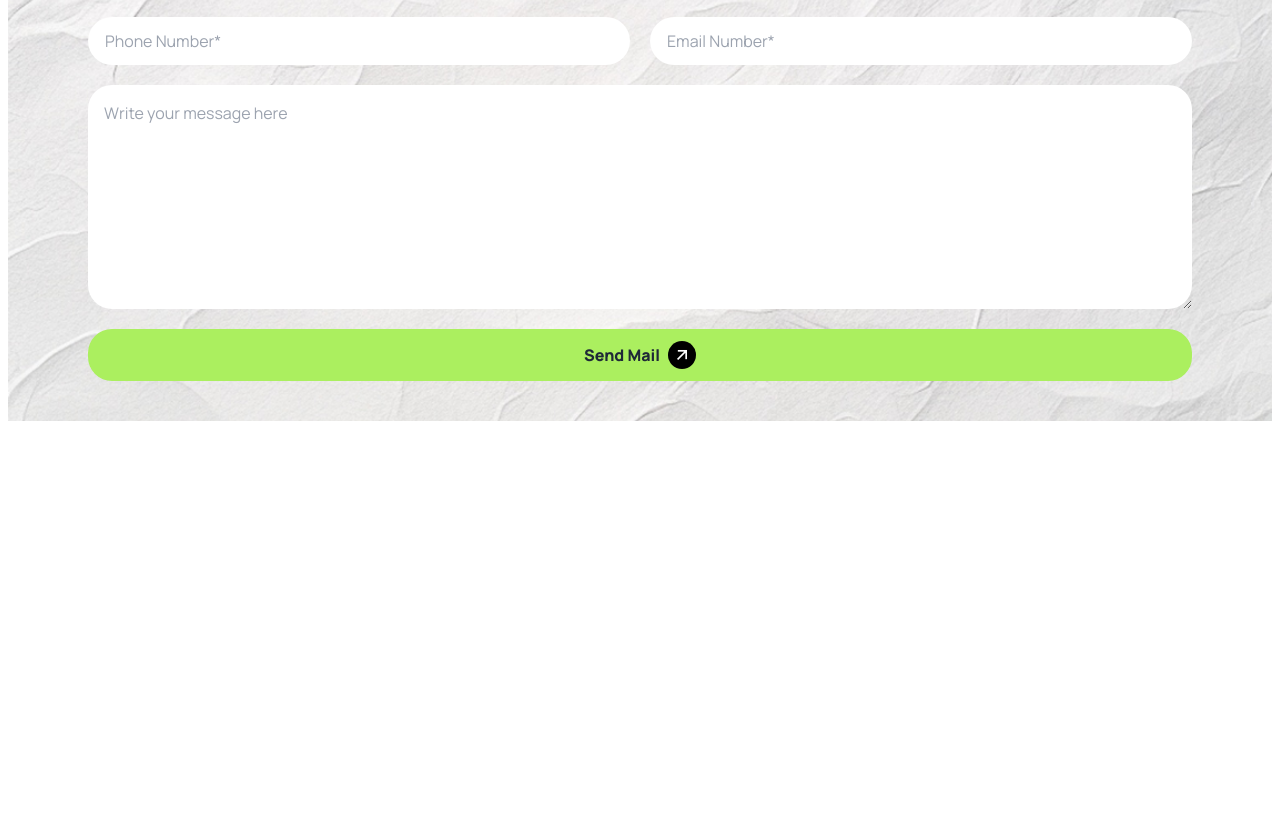
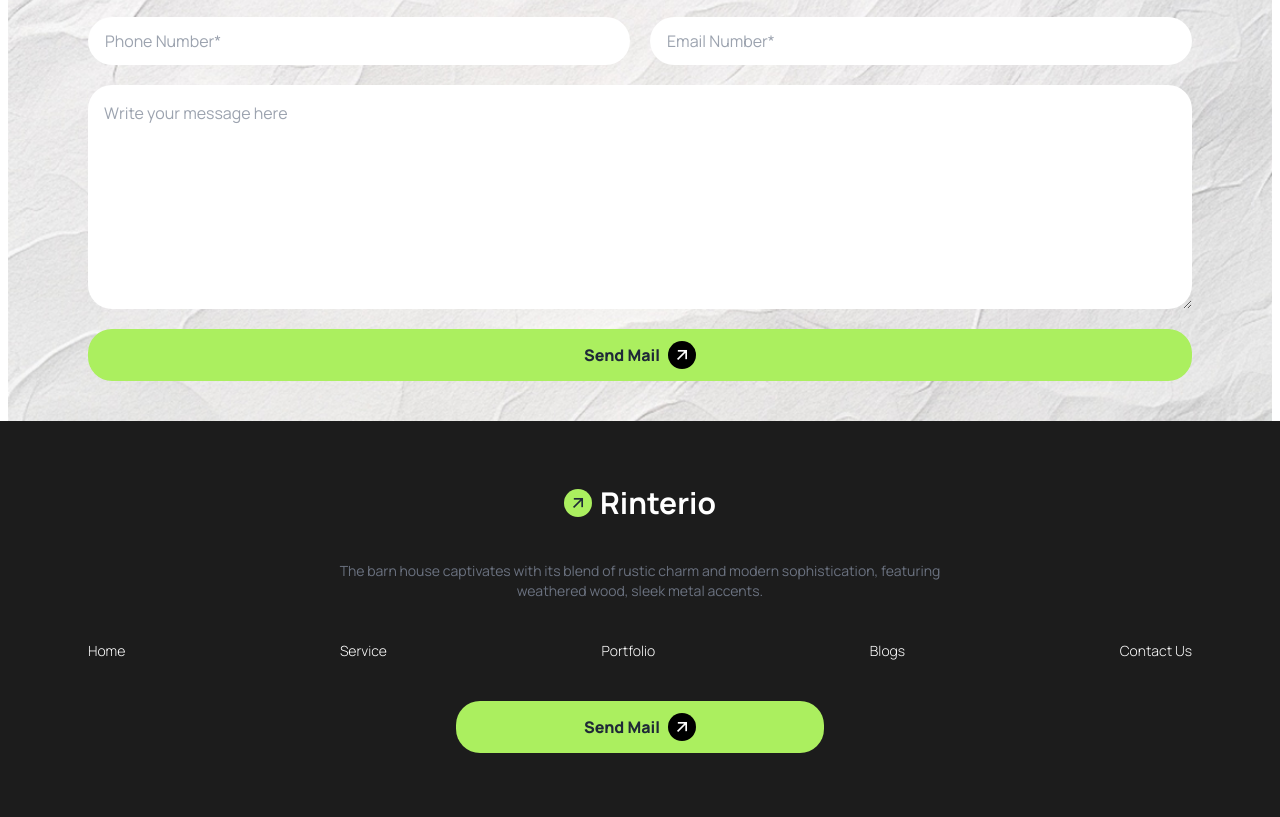
Before and after one commit to red-one12/Assignment-3, a plain HTML site: page index.html in a window 1280 px wide. Shown: the part 3967-4784 px from the top of the page. Before the commit the page ends 4388 px from the top, so only its background shows below. Drawn offline with nearby package versions, Linux system fonts and the light colour scheme.

Commit message:
footer done

```diff
--- a/index.html
+++ b/index.html
@@ -685,8 +685,46 @@
           </form>
         </div>
       </section>
+
     </main>
 
-    <footer></footer>
+    <footer class="bg-[#1C1C1C]">
+
+      <section class="footer max-w-6xl mx-auto pt-16 pb-16 flex flex-col justify-center items-center px-6 gap-6 md:gap-10">
+        <div class="logo flex justify-center items-center gap-2">
+          <div
+            class="icon h-7 w-7 rounded-full bg-primary flex justify-center items-center"
+          >
+            <i class="ri-arrow-right-up-line text-xl"></i>
+          </div>
+          <h1 class="text-3xl font-bold text-white">Rinterio</h1>
+        </div>
+        <p class= "text-center text-sm text-gray-500 md:w-4/5 md:mx-auto lg:w-3/5 lg:mx-auto">The barn house captivates with its blend of rustic charm and modern sophistication, featuring weathered wood, sleek metal accents.</p>
+
+        <ul
+            class="w-full font-light flex gap-4 flex-col justify-center items-center text-white md:flex-row md:justify-between md:gap-0"
+          >
+
+            <li><a href="#">Home</a></li>
+            <li><a href="#">Service</a></li>
+            <li><a href="#">Portfolio</a></li>
+            <li><a href="#">Blogs</a></li>
+            <li><a href="#">Contact Us</a></li>
+          </ul>
+
+
+          <button
+                class="w-full py-3 bg-primary rounded-3xl flex justify-center items-center gap-2 md:col-span-2 md:w-2/6 md:mx-auto"
+              >
+                <p class="font-extrabold text-base">Send Mail</p>
+                <div
+                  class="icon h-7 w-7 rounded-full bg-black text-white flex justify-center items-center"
+                >
+                  <i class="ri-arrow-right-up-line text-xl"></i>
+                </div>
+              </button>
+      </section>
+
+    </footer>
   </body>
 </html>
```
